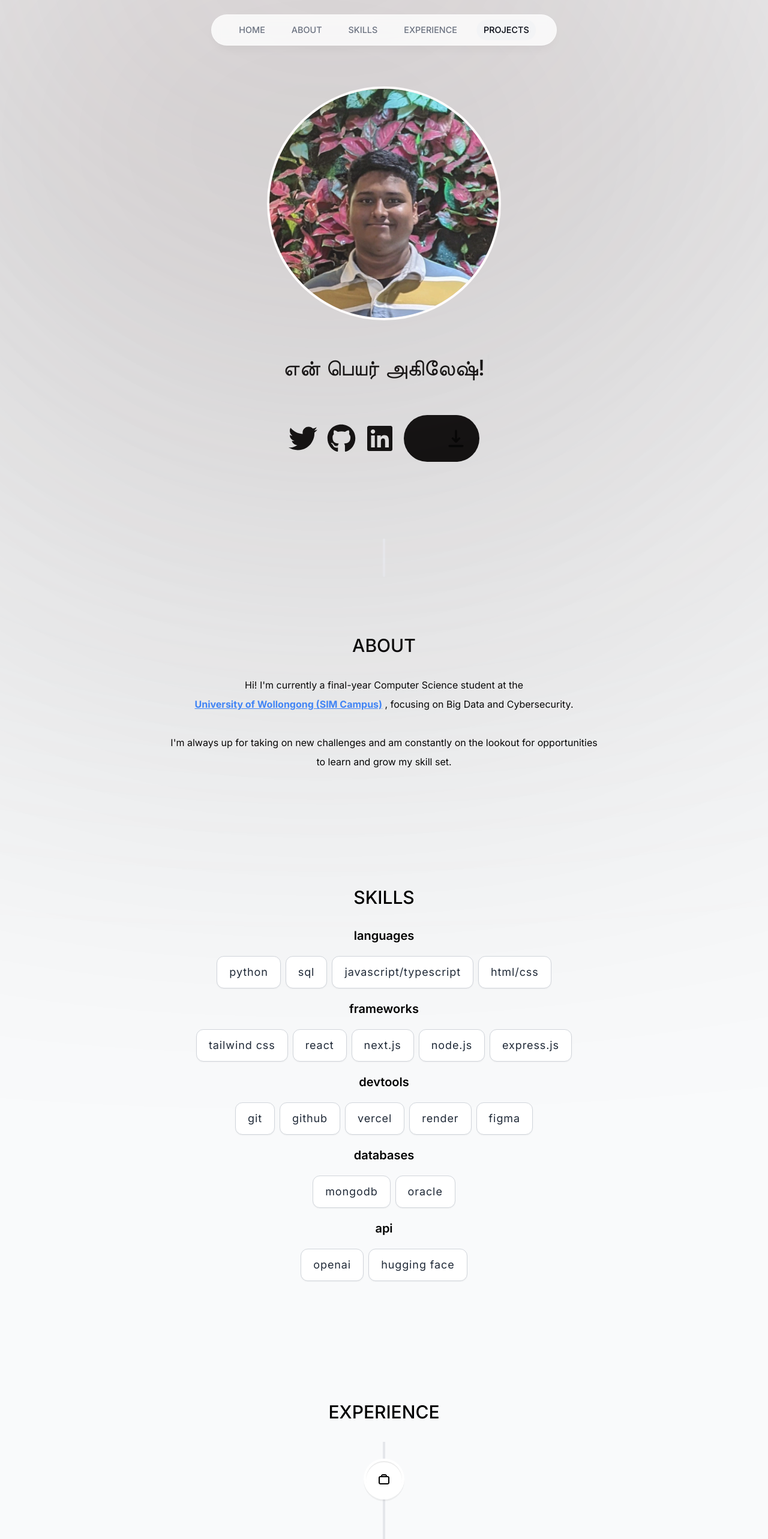
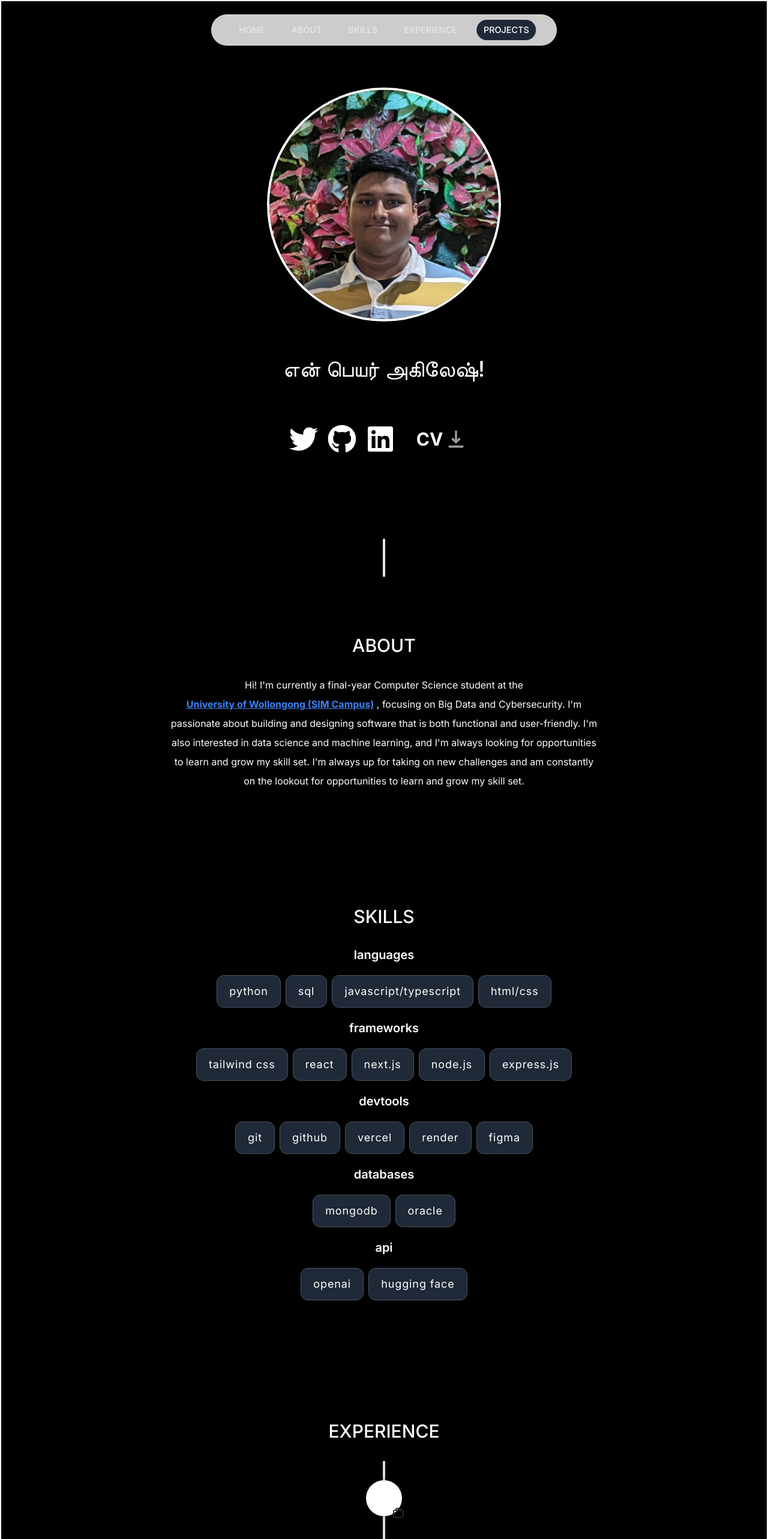
Before and after one commit to akileshjayakumar/v1, a Next.js app: page / in a window 1280 px wide. Shown: the top 2566 px of the page at 60% size. Built offline with nearby package versions, Linux system fonts and the light colour scheme.

Commit message:
Update colors and styles in CSS files

```diff
--- a/app/animation.css
+++ b/app/animation.css
@@ -1,5 +1,5 @@
 .typing-cursor {
-  color: black;
+  color: rgb(255, 255, 255);
   display: inline-block;
   width: 0px;
   height: 0em; /* Adjust height to match your text */
--- a/app/globals.css
+++ b/app/globals.css
@@ -2,14 +2,14 @@
 @tailwind components;
 @tailwind utilities;
 
-html {
-  --line-color: #e5e7eb;
+html,
+body {
+  margin: 0;
+  padding: 0;
 }
 
-html.dark {
-  --line-color: rgba(255, 255, 255, 0.2);
+body {
+  border-style: solid;
+  border-color: white;
+  border-width: 2px;
 }
-
-.borderBlack {
-  @apply border border-black/10;
-}
--- a/app/layout.tsx
+++ b/app/layout.tsx
@@ -4,14 +4,13 @@ import { Inter } from "next/font/google";
 import ActiveSectionContextProvider from "@/context/active-section-context";
 import Footer from "@/components/footer";
 import ThemeSwitch from "@/components/theme-switch";
+import ThemeContextProvider from "@/context/theme-context";
 import { Toaster } from "react-hot-toast";
-import ThemeContextProvider from "@/context/theme-context";
 
 const inter = Inter({ subsets: ["latin"] });
 
 export const metadata = {
   title: "Akilesh Jayakumar",
-  description: "",
 };
 
 export default function RootLayout({
@@ -22,19 +21,8 @@ export default function RootLayout({
   return (
     <html lang="en" className="!scroll-smooth">
       <body
-        className={`${inter.className} bg-gray-50 text-white-950 relative pt-28 sm:pt-36 dark:bg-gray-900 dark:text-gray-50 dark:text-opacity-90`}
+        className={`${inter.className} bg-black text-gray-950 relative pt-28 sm:pt-36 dark:bg-black dark:text-gray-50 dark:text-opacity-90`}
       >
-        <div
-          className="bg-[#fbe2e3] absolute top-[-20rem]
-        right-[11rem] h-[31.25rem] w-[31.25rem] rounded-full
-        blur-[100rem] sm:w-[68.75rem] dark:bg-[#c0c7b0]"
-        ></div>
-        <div
-          className="bg-[#000000] absolute top-[-1rem] -z-10 left-[-35rem]
-        h-[31.25rem] w-[50rem] rounded-full blur-[100rem] sm:w-[68.75rem] md:left-[-33rem]
-        lg:left-[-2rem] xl:left-[-1rem] 2xl:left-[-5rem] dark:bg-[#5a63b5]"
-        ></div>
-
         <ThemeContextProvider>
           <ActiveSectionContextProvider>
             <Header />
--- a/components/about.tsx
+++ b/components/about.tsx
@@ -11,7 +11,7 @@ export default function About() {
   return (
     <motion.section
       ref={ref}
-      className="mb-28 max-w-[45rem] text-center leading-8 sm:mb-40 scroll-mt-28"
+      className="mb-28 max-w-[45rem] text-center leading-8 text-white sm:mb-40 scroll-mt-28"
       initial={{ opacity: 0, y: 100 }}
       animate={{ opacity: 1, y: 0 }}
       transition={{ delay: 0.175 }}
@@ -19,10 +19,9 @@ export default function About() {
     >
       <SectionHeading>ABOUT</SectionHeading>
       <p className="items-center justify-center">
-        Hi! I'm currently a final-year Computer Science student at the{" "}
-        <br />
+        Hi! I'm currently a final-year Computer Science student at the <br />
         <a
-          className="text-blue-500"
+          className="text-blue-500 hover:text-blue-300"
           href="https://www.uow.edu.au/"
           target="_blank"
           rel="noopener noreferrer"
@@ -30,9 +29,12 @@ export default function About() {
         >
           University of Wollongong (SIM Campus)
         </a>{" "}
-        , focusing on Big Data and Cybersecurity. <br /> <br />
-        I'm always up for taking on new challenges and am constantly on the
-        lookout for opportunities to learn and grow my skill set.
+        , focusing on Big Data and Cybersecurity. I'm passionate about building
+        and designing software that is both functional and user-friendly. I'm
+        also interested in data science and machine learning, and I'm always
+        looking for opportunities to learn and grow my skill set. I'm always up
+        for taking on new challenges and am constantly on the lookout for
+        opportunities to learn and grow my skill set.
       </p>
 
       <br />
--- a/components/experience.tsx
+++ b/components/experience.tsx
@@ -22,7 +22,7 @@ export default function Experience() {
       className="scroll-mt-28 mb-28 sm:mb-40 m-5"
     >
       <SectionHeading>EXPERIENCE</SectionHeading>
-      <VerticalTimeline lineColor="">
+      <VerticalTimeline lineColor={theme === "light" ? "#ddd" : "#333"}>
         {experiencesData.map((item, index) => (
           <React.Fragment key={index}>
             <VerticalTimelineElement
@@ -30,30 +30,42 @@ export default function Experience() {
                 background:
                   theme === "light" ? "#f3f4f6" : "rgba(255, 255, 255, 0.05)",
                 boxShadow: "none",
-                border: "1px solid rgba(0, 0, 0, 0.05)",
-                textAlign: "left",
+                border:
+                  theme === "light"
+                    ? "1px solid #ddd"
+                    : "1px solid rgba(255, 255, 255, 0.1)",
+                textAlign: "right",
                 padding: "1rem 1rem",
+                color: theme === "light" ? "#1f2937" : "#e5e7eb",
               }}
               contentArrowStyle={{
                 borderRight:
                   theme === "light"
-                    ? "0.4rem solid #9ca3af"
-                    : "0.4rem solid rgba(255, 255, 255, 0.5)",
+                    ? "7px solid #ddd"
+                    : "7px solid rgba(255, 255, 255, 0.3)",
               }}
               date={item.date}
               icon={<item.icon />}
               iconStyle={{
                 background:
-                  theme === "light" ? "white" : "rgba(255, 255, 255, 0.15)",
-                fontSize: "1.5rem",
+                  theme === "light" ? "#ffffff" : "rgba(255, 255, 255, 0.15)",
+                color: theme === "light" ? "#1f2937" : "#e5e7eb", // Icon color
+                boxShadow: "0 0 0 4px rgba(0, 0, 0, 0.1)",
+                display: "flex",
+                alignItems: "center",
+                justifyContent: "center",
               }}
             >
               <h3 className="font-bold capitalize">{item.company}</h3>
-              <h3 className="font-semibold capitalize">{item.title}</h3>
+              <h4 className="font-semibold capitalize">{item.title}</h4>
               <br />
               <ul className="m-2 list-disc !mt-1">
                 {item.description.map((point, idx) => (
-                  <li key={idx} className="font-normal text-white-600">
+                  <li
+                    key={idx}
+                    className="font-normal"
+                    style={{ color: theme === "light" ? "#4b5563" : "#e5e7eb" }}
+                  >
                     {point}
                   </li>
                 ))}
--- a/components/footer.tsx
+++ b/components/footer.tsx
@@ -2,9 +2,9 @@ import React from "react";
 
 export default function Footer() {
   return (
-    <footer className="mb-10 px-4 text-center text-white-500">
+    <footer className="mb-10 px-4 text-center text-white">
       <small className="mb-2 block text-xs">
-        © 2024 Akilesh Jayakumar. Created with Next.js, TypeScript and Tailwind
+        © 2024 Akilesh Jayakumar. Created with Next.js, TypeScript, and Tailwind
         CSS. Designed with ❤️
       </small>
     </footer>
--- a/components/header.tsx
+++ b/components/header.tsx
@@ -20,7 +20,7 @@ export default function Header() {
       ></motion.div>
 
       <nav className="flex fixed top-[0.15rem] left-1/2 h-12 -translate-x-1/2 py-2 sm:top-[1.7rem] sm:h-[initial] sm:py-0">
-        <ul className="flex w-[22rem] flex-wrap items-center justify-center gap-y-1 text-[0.9rem] font-medium text-gray-500 sm:w-[initial] sm:flex-nowrap sm:gap-5">
+        <ul className="flex w-[22rem] flex-wrap items-center justify-center gap-y-1 text-[0.9rem] font-medium text-gray-200 sm:w-[initial] sm:flex-nowrap sm:gap-5">
           {links.map((link) => (
             <motion.li
               className="h-3/4 flex items-center justify-center relative"
@@ -30,10 +30,9 @@ export default function Header() {
             >
               <Link
                 className={clsx(
-                  "flex w-full items-center justify-center px-3 py-3 hover:text-gray-950 transition dark:text-gray-500 dark:hover:text-gray-300",
+                  "flex w-full items-center justify-center px-3 py-3 hover:text-white transition",
                   {
-                    "text-gray-950 dark:text-gray-200":
-                      activeSection === link.name,
+                    "text-white": activeSection === link.name,
                   }
                 )}
                 href={link.hash}
@@ -46,7 +45,7 @@ export default function Header() {
 
                 {link.name === activeSection && (
                   <motion.span
-                    className="bg-gray-100 rounded-full absolute inset-0 -z-10 dark:bg-gray-800"
+                    className="bg-gray-800 rounded-full absolute inset-0 -z-10"
                     layoutId="activeSection"
                     transition={{
                       type: "spring",
--- a/components/intro.tsx
+++ b/components/intro.tsx
@@ -74,7 +74,7 @@ export default function Intro() {
     <section
       ref={ref}
       id="home"
-      className="mb-28 max-w-[50rem] text-center sm:mb-0 scroll-mt-[100rem]"
+      className="mb-28 max-w-[50rem] text-center text-white sm:mb-0 scroll-mt-[100rem]"
     >
       <div className="flex flex-col items-center justify-center">
         <motion.div
@@ -89,12 +89,12 @@ export default function Intro() {
             height="390"
             quality="100"
             priority={true}
-            className="rounded-full object-cover border-[0.3rem] border-white"
+            className="rounded-full object-cover border-[0.3rem] border-white no-shadow"
           />
         </motion.div>
 
         <motion.h1
-          className="text-2xl m-[3.7rem] font-medium sm:text-4xl"
+          className="text-2xl m-[3.7rem] font-medium sm:text-4xl text-white"
           initial={{ opacity: 0, y: 100 }}
           animate={{ opacity: 1, y: 0 }}
           transition={{ delay: 0.5 }}
@@ -107,7 +107,7 @@ export default function Intro() {
       </div>
 
       <motion.div
-        className="flex flex-col sm:flex-row items-center justify-center gap-[1rem] mb-[2rem] text-3xl font-bold"
+        className="flex flex-col sm:flex-row items-center justify-center gap-[1rem] mb-[2rem] text-3xl font-bold text-white"
         initial={{ y: 30, opacity: 0 }}
         animate={{ y: 0, opacity: 1 }}
         transition={{ delay: 0.5, duration: 0.6, ease: "easeOut" }}
@@ -119,7 +119,9 @@ export default function Intro() {
             rel="noopener noreferrer"
           >
             <FaTwitter
-              className={iconStyle + " hover:scale-110 transition-transform"}
+              className={
+                iconStyle + " hover:scale-110 transition-transform text-white"
+              }
             />
           </a>
 
@@ -129,7 +131,9 @@ export default function Intro() {
             rel="noopener noreferrer"
           >
             <FaGithub
-              className={iconStyle + " hover:scale-110 transition-transform"}
+              className={
+                iconStyle + " hover:scale-110 transition-transform text-white"
+              }
             />
           </a>
           <a
@@ -138,7 +142,9 @@ export default function Intro() {
             rel="noopener noreferrer"
           >
             <FaLinkedin
-              className={iconStyle + " hover:scale-110 transition-transform"}
+              className={
+                iconStyle + " hover:scale-110 transition-transform text-white"
+              }
             />
           </a>
         </div>
@@ -149,10 +155,13 @@ export default function Intro() {
           href="./Akilesh Jayakumar Resume.pdf"
           download="akileshjayakumar_resume.pdf"
         >
-          <span style={{ display: "inline-block", textAlign: "center" }}>
+          <span
+            style={{ display: "inline-block", textAlign: "center" }}
+            className="text-white"
+          >
             CV
           </span>
-          <HiDownload className="text-4xl opacity-60 group-hover:translate-y-1 transition" />
+          <HiDownload className="text-4xl text-white opacity-60 group-hover:translate-y-1 transition" />
         </a>
       </motion.div>
     </section>
--- a/components/section-heading.tsx
+++ b/components/section-heading.tsx
@@ -6,7 +6,7 @@ type SectionHeadingProps = {
 
 export default function SectionHeading({ children }: SectionHeadingProps) {
   return (
-    <h2 className="text-3xl font-medium capitalize mb-8 text-center">
+    <h2 className="text-3xl font-medium capitalize mb-8 text-center text-white">
       {children}
     </h2>
   );
--- a/components/skills.tsx
+++ b/components/skills.tsx
@@ -32,11 +32,13 @@ export default function Skills() {
       <SectionHeading>SKILLS</SectionHeading>
       {Object.entries(skillsData).map(([category, skills], categoryIndex) => (
         <div key={categoryIndex}>
-          <h3 className="text-xl font-semibold lowercase">{category}</h3>
-          <ul className="flex m-5 flex-wrap justify-center gap-2 text-lg text-gray-800">
+          <h3 className="text-xl font-semibold lowercase text-white">
+            {category}
+          </h3>
+          <ul className="flex m-5 flex-wrap justify-center gap-2 text-lg">
             {skills.map((skill, skillIndex) => (
               <motion.li
-                className="bg-white lowercase tracking-wider border border-gray-300 shadow-sm rounded-xl px-5 py-3 dark:bg-white/10 dark:text-white/80"
+                className="bg-gray-800 lowercase tracking-wider border border-gray-600 shadow-sm rounded-xl px-5 py-3 text-white"
                 key={skill}
                 variants={fadeInAnimationVariants}
                 initial="initial"
```
Also changed, not shown: components/project.tsx (+5 -7 lines).
